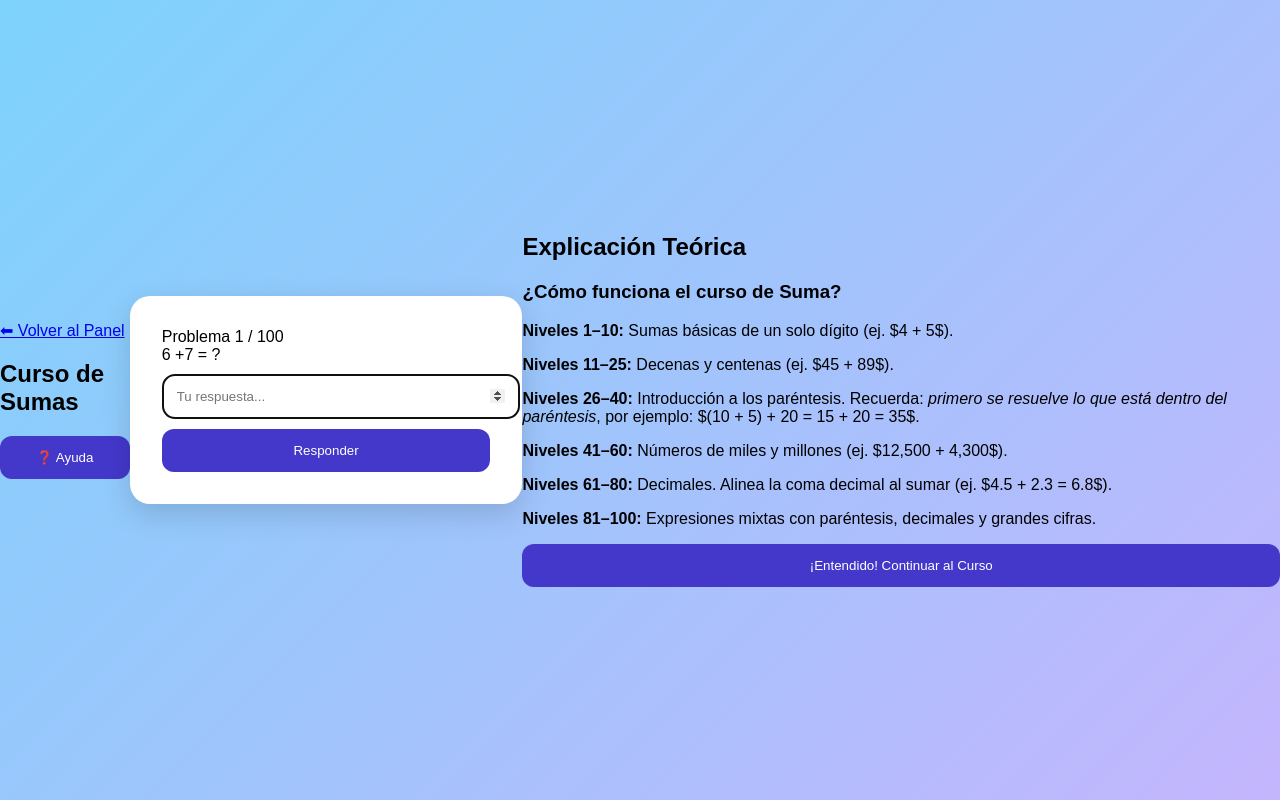
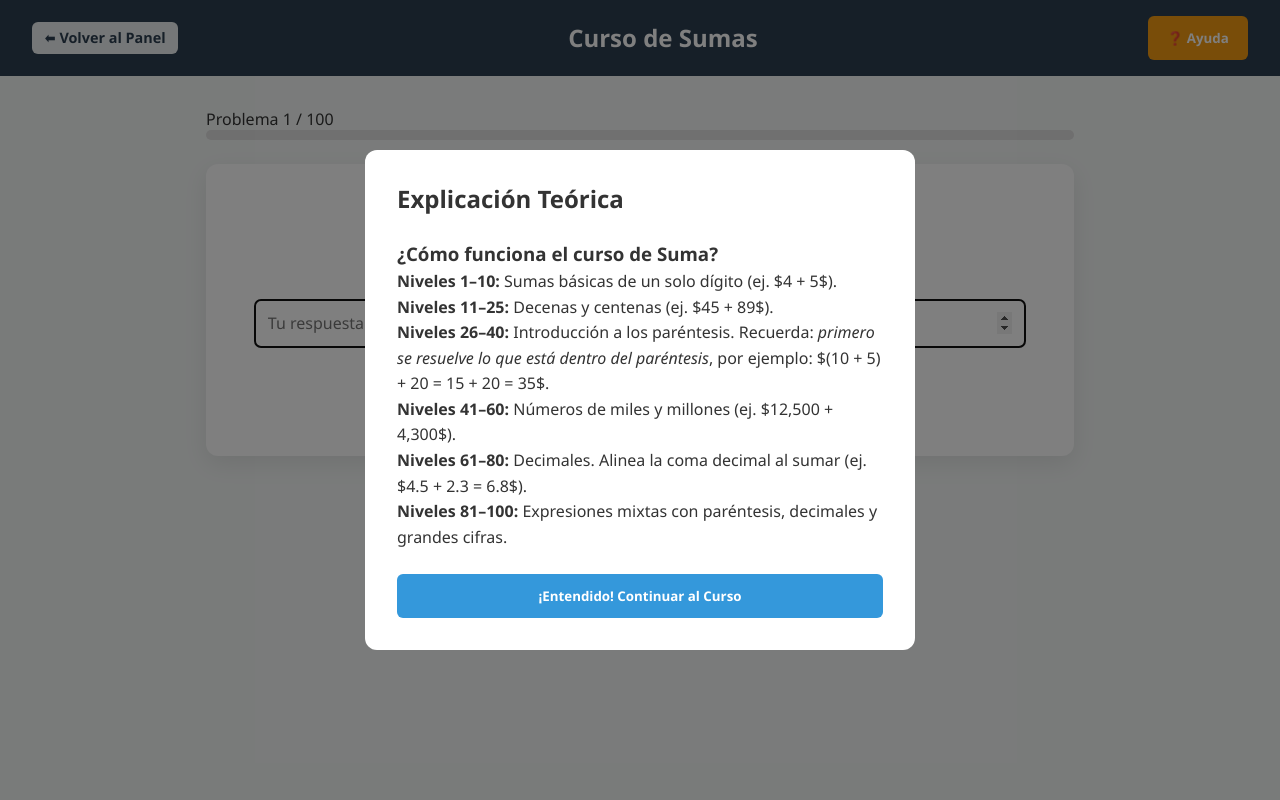
Before and after one commit to pedrox79/mante, a website: page public/course.html in a window 1280 px wide. Drawn offline with nearby package versions, Linux system fonts and the light colour scheme; no server answers; sample sign-in values are in the browser's storage.

Commit message:
Update style.css

```diff
--- a/public/style.css
+++ b/public/style.css
@@ -1 +1,167 @@
-body{margin:0;font-family:Arial,sans-serif;background:linear-gradient(135deg,#7dd3fc,#c4b5fd);display:flex;justify-content:center;align-items:center;min-height:100vh}.container{background:#fff;padding:32px;border-radius:20px;box-shadow:0 10px 30px rgba(0,0,0,.15);width:min(92%,480px)}button{width:100%;padding:14px;border:none;border-radius:12px;background:#4338ca;color:#fff}input{width:100%;padding:14px;margin:10px 0;border:1px solid #ddd;border-radius:12px}
+* {
+  box-sizing: border-box;
+  margin: 0;
+  padding: 0;
+  font-family: 'Segoe UI', Tahoma, Geneva, Verdana, sans-serif;
+}
+
+body {
+  background-color: #f4f7f6;
+  color: #333;
+}
+
+.center-layout {
+  display: flex;
+  justify-content: center;
+  align-items: center;
+  min-height: 100vh;
+}
+
+.card {
+  background: white;
+  padding: 2.5rem;
+  border-radius: 12px;
+  max-width: 450px;
+  width: 90%;
+  text-align: center;
+}
+
+.shadow {
+  box-shadow: 0 8px 24px rgba(0, 0, 0, 0.08);
+}
+
+.navbar {
+  background: #2c3e50;
+  color: white;
+  padding: 1rem 2rem;
+  display: flex;
+  justify-content: space-between;
+  align-items: center;
+}
+
+.container {
+  max-width: 900px;
+  margin: 2rem auto;
+  padding: 0 1rem;
+}
+
+.grid {
+  display: grid;
+  grid-template-columns: repeat(auto-fit, minmax(250px, 1fr));
+  gap: 1.5rem;
+  margin-top: 1.5rem;
+}
+
+.course-card {
+  background: white;
+  padding: 1.5rem;
+  border-radius: 10px;
+  border: 1px solid #e1e8ed;
+  display: flex;
+  flex-direction: column;
+  gap: 0.8rem;
+}
+
+.input-group {
+  margin: 1.5rem 0;
+  text-align: left;
+}
+
+input {
+  width: 100%;
+  padding: 0.8rem;
+  margin-top: 0.5rem;
+  border: 1px solid #ccc;
+  border-radius: 6px;
+  font-size: 1rem;
+}
+
+.btn {
+  padding: 0.8rem 1.2rem;
+  border: none;
+  border-radius: 6px;
+  cursor: pointer;
+  font-weight: bold;
+  text-decoration: none;
+  display: inline-block;
+  text-align: center;
+}
+
+.btn.primary { background: #3498db; color: white; }
+.btn.primary:hover { background: #2980b9; }
+.btn.secondary { background: #ecf0f1; color: #2c3e50; }
+.btn.help-btn { background: #f39c12; color: white; }
+.btn.sm { padding: 0.4rem 0.8rem; font-size: 0.9rem; }
+.full-width { width: 100%; }
+
+.progress-container {
+  background: #e0e0e0;
+  height: 10px;
+  border-radius: 5px;
+  overflow: hidden;
+}
+
+.progress-bar {
+  background: #2ecc71;
+  height: 100%;
+  transition: width 0.3s ease;
+}
+
+.problem-card {
+  background: white;
+  padding: 3rem;
+  border-radius: 12px;
+  text-align: center;
+  margin-top: 1.5rem;
+}
+
+.math-display {
+  font-size: 2.5rem;
+  font-weight: bold;
+  margin-bottom: 1.5rem;
+  color: #2c3e50;
+}
+
+.feedback {
+  margin-top: 1rem;
+  font-weight: bold;
+}
+.feedback.success { color: #2ecc71; }
+.feedback.error { color: #e74c3c; }
+
+/* Modal */
+.modal-overlay {
+  position: fixed;
+  top: 0; left: 0; width: 100%; height: 100%;
+  background: rgba(0, 0, 0, 0.5);
+  display: none;
+  justify-content: center;
+  align-items: center;
+}
+
+.modal-overlay.active { display: flex; }
+
+.modal-content {
+  background: white;
+  padding: 2rem;
+  border-radius: 12px;
+  max-width: 550px;
+  width: 90%;
+}
+
+.help-body {
+  margin: 1.5rem 0;
+  text-align: left;
+  line-height: 1.6;
+}
+
+.ranking-table {
+  width: 100%;
+  border-collapse: collapse;
+}
+
+.ranking-table th, .ranking-table td {
+  padding: 1rem;
+  text-align: left;
+  border-bottom: 1px solid #eee;
+}
```
